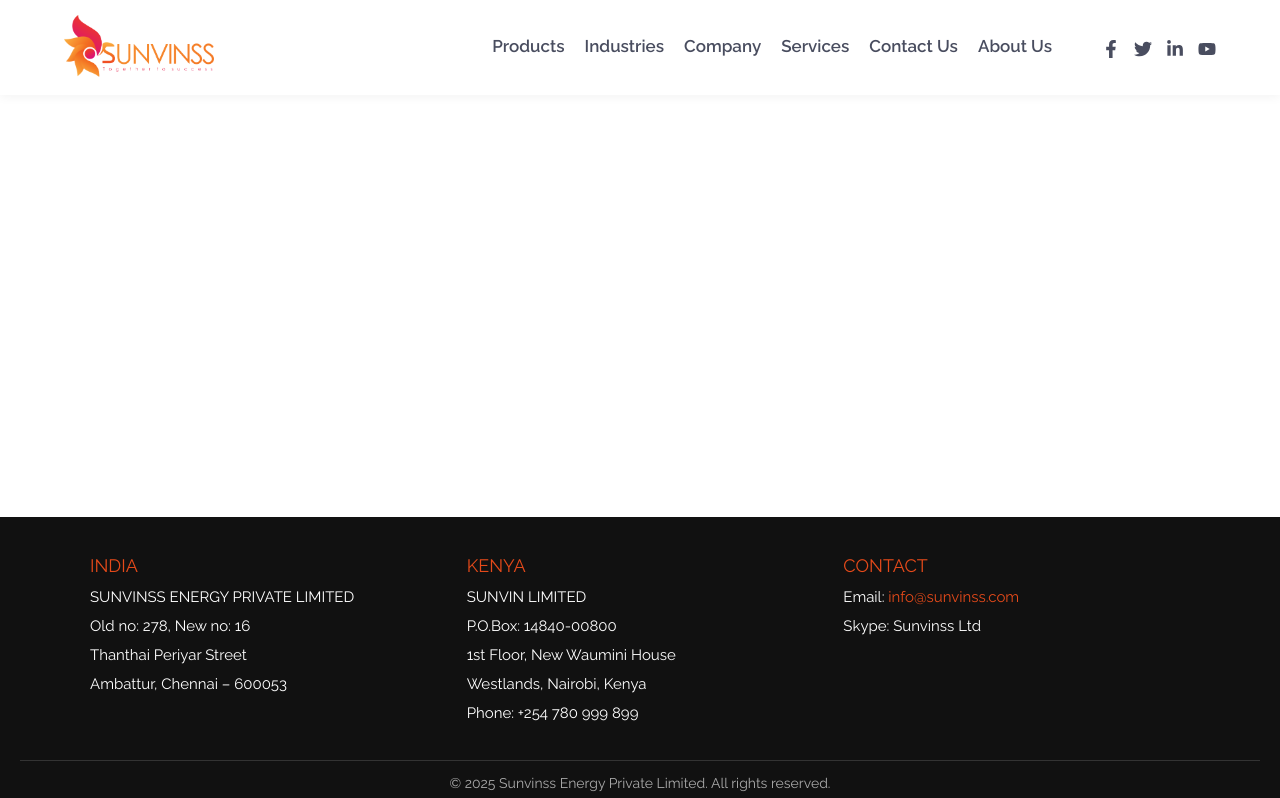
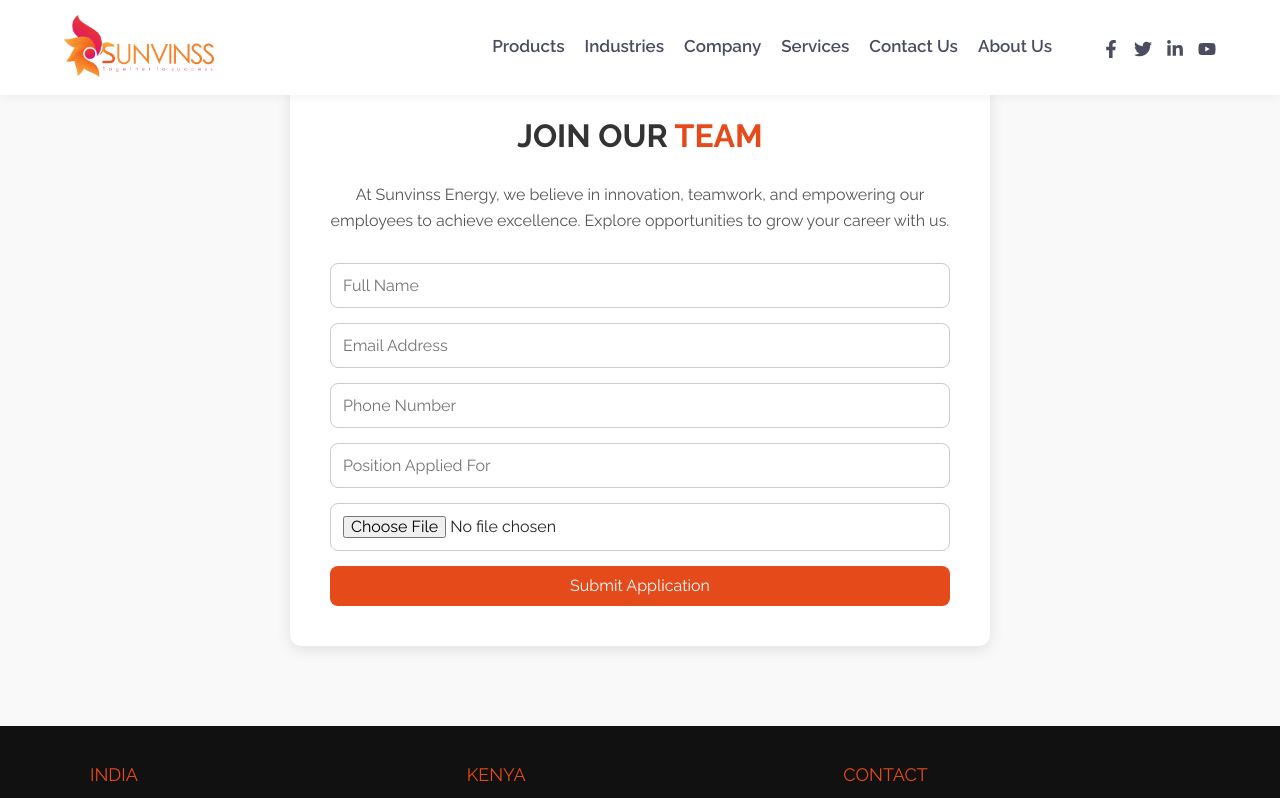
Before and after one commit to Nasirroxs/sunvinss-clone, a React (Create React App) app: page /career in a window 1280 px wide. Shown: the top 798 px of the page. Built offline with nearby package versions, Linux system fonts and the light colour scheme.

Commit message:
1. Added Profile Component 2. Added Career Component 3. Added Profile and Career Routes in App.js 4. Removed debugging codes in emailConfig.js
5. Need to work with Profile and Career Component Further

```diff
--- a/src/App.js
+++ b/src/App.js
@@ -4,6 +4,8 @@ import MainLayout from "./components/MainLayout/MainLayout";
 import Navbar from "./components/Navbar/Navbar";
 import Footer from "./components/Footer/Footer";
 import AboutUs from "./components/AboutUs/AboutUs";
+import Profile from "./components/Profile/Profile";
+import Career from "./components/Career/Career";
 
 function App() {
   return (
@@ -13,8 +15,8 @@ function App() {
         <Routes>
           <Route path="/" element={<MainLayout />} />
           <Route path="/about" element={<AboutUs />} />
-          {/* <Route path="/profile" element={<Profile />} />
-        <Route path="/career" element={<Career />} /> */}
+          <Route path="/profile" element={<Profile />} />
+          <Route path="/career" element={<Career />} />
         </Routes>
       </main>
       <Footer />
--- /dev/null
+++ b/src/components/Career/Career.css
@@ -0,0 +1,76 @@
+.career-page {
+  padding: 80px 20px;
+  background: #f9f9f9;
+  font-family: "Raleway", sans-serif;
+}
+
+.career-container {
+  max-width: 700px;
+  margin: 0 auto;
+  background: #fff;
+  border-radius: 12px;
+  padding: 40px;
+  box-shadow: 0 4px 15px rgba(0, 0, 0, 0.1);
+}
+
+.section-title {
+  text-align: center;
+  font-size: 2rem;
+  font-weight: 700;
+  color: #333;
+  margin-bottom: 30px;
+}
+
+.highlight {
+  color: #e54a1a;
+}
+
+.intro-text {
+  text-align: center;
+  margin-bottom: 30px;
+  font-size: 1rem;
+  color: #555;
+  line-height: 1.6;
+}
+
+.career-form {
+  display: flex;
+  flex-direction: column;
+  gap: 15px;
+}
+
+.career-form input[type="text"],
+.career-form input[type="email"],
+.career-form input[type="file"] {
+  padding: 12px;
+  border: 1px solid #ccc;
+  border-radius: 8px;
+  font-size: 1rem;
+  outline: none;
+  transition: border 0.2s ease;
+}
+
+.career-form input:focus {
+  border-color: #e54a1a;
+}
+
+.career-form button {
+  padding: 12px;
+  background-color: #e54a1a;
+  color: white;
+  font-size: 1rem;
+  border: none;
+  border-radius: 8px;
+  cursor: pointer;
+  transition: background-color 0.3s ease;
+}
+
+.career-form button:hover {
+  background-color: #cc3f17;
+}
+
+@media (max-width: 768px) {
+  .career-container {
+    padding: 25px;
+  }
+}
--- /dev/null
+++ b/src/components/Career/Career.jsx
@@ -0,0 +1,81 @@
+import React, { useState } from "react";
+import "./Career.css";
+
+const Career = () => {
+  const [formData, setFormData] = useState({
+    fullname: "",
+    email: "",
+    phone: "",
+    position: "",
+    resume: "",
+  });
+
+  const handleChange = (e) => {
+    const { name, value } = e.target;
+    setFormData((prev) => ({ ...prev, [name]: value }));
+  };
+
+  const handleSubmit = (e) => {
+    e.preventDefault();
+    alert("Thank you for your interest! Our HR team will contact you soon.");
+  };
+
+  return (
+    <section className="career-page">
+      <div className="career-container">
+        <h2 className="section-title">
+          JOIN OUR <span className="highlight">TEAM</span>
+        </h2>
+
+        <p className="intro-text">
+          At <strong>Sunvinss Energy</strong>, we believe in innovation, teamwork,
+          and empowering our employees to achieve excellence. Explore opportunities
+          to grow your career with us.
+        </p>
+
+        <form className="career-form" onSubmit={handleSubmit}>
+          <input
+            type="text"
+            name="fullname"
+            placeholder="Full Name"
+            value={formData.fullname}
+            onChange={handleChange}
+            required
+          />
+          <input
+            type="email"
+            name="email"
+            placeholder="Email Address"
+            value={formData.email}
+            onChange={handleChange}
+            required
+          />
+          <input
+            type="text"
+            name="phone"
+            placeholder="Phone Number"
+            value={formData.phone}
+            onChange={handleChange}
+          />
+          <input
+            type="text"
+            name="position"
+            placeholder="Position Applied For"
+            value={formData.position}
+            onChange={handleChange}
+          />
+          <input
+            type="file"
+            name="resume"
+            onChange={handleChange}
+            accept=".pdf,.doc,.docx"
+          />
+
+          <button type="submit">Submit Application</button>
+        </form>
+      </div>
+    </section>
+  );
+};
+
+export default Career;
--- /dev/null
+++ b/src/components/Profile/Profile.css
@@ -0,0 +1,59 @@
+.profile-page {
+  padding: 80px 20px;
+  background-color: #f8f9fa;
+  font-family: "Raleway", sans-serif;
+}
+
+.profile-container {
+  max-width: 900px;
+  margin: 0 auto;
+  text-align: left;
+  background: #fff;
+  padding: 40px;
+  border-radius: 12px;
+  box-shadow: 0 4px 15px rgba(0, 0, 0, 0.08);
+}
+
+.section-title {
+  text-align: center;
+  font-size: 2rem;
+  font-weight: 700;
+  color: #333;
+  margin-bottom: 40px;
+}
+
+.highlight {
+  color: #e54a1a;
+}
+
+.profile-content p {
+  font-size: 1rem;
+  color: #555;
+  line-height: 1.8;
+  margin-bottom: 20px;
+}
+
+.profile-content h3 {
+  color: #e54a1a;
+  margin-top: 25px;
+  margin-bottom: 10px;
+  font-size: 1.3rem;
+}
+
+.profile-values ul {
+  list-style-type: disc;
+  margin-left: 20px;
+}
+
+.profile-values li {
+  margin-bottom: 8px;
+}
+
+@media (max-width: 768px) {
+  .profile-container {
+    padding: 25px;
+  }
+  .section-title {
+    font-size: 1.6rem;
+  }
+}
--- /dev/null
+++ b/src/components/Profile/Profile.jsx
@@ -0,0 +1,58 @@
+import React from "react";
+import "./Profile.css";
+
+const Profile = () => {
+  return (
+    <section className="profile-page">
+      <div className="profile-container">
+        <h2 className="section-title">
+          COMPANY <span className="highlight">PROFILE</span>
+        </h2>
+
+        <div className="profile-content">
+          <p>
+            <strong>Sunvinss Energy Private Limited</strong> is a global engineering
+            and manufacturing company delivering innovative energy, industrial,
+            and automation solutions. Our expertise spans multiple sectors
+            including renewable energy, electrical systems, control panels,
+            industrial harnesses, and turnkey project solutions.
+          </p>
+
+          <p>
+            With offices in <strong>India</strong> and <strong>Kenya</strong>, Sunvinss
+            has earned the trust of leading industries by providing
+            cost-effective, reliable, and future-ready solutions.
+          </p>
+
+          <div className="profile-mission">
+            <h3>Our Mission</h3>
+            <p>
+              To empower industries through sustainable technology, precision
+              engineering, and customer-first innovation.
+            </p>
+          </div>
+
+          <div className="profile-vision">
+            <h3>Our Vision</h3>
+            <p>
+              To be a global leader in industrial automation and energy
+              solutions, driving a greener and more connected world.
+            </p>
+          </div>
+
+          <div className="profile-values">
+            <h3>Core Values</h3>
+            <ul>
+              <li>Integrity and transparency</li>
+              <li>Customer satisfaction above all</li>
+              <li>Continuous innovation</li>
+              <li>Commitment to sustainability</li>
+            </ul>
+          </div>
+        </div>
+      </div>
+    </section>
+  );
+};
+
+export default Profile;
```
Also changed, not shown: 1 other file (tests, documents, lock files or other folders).
